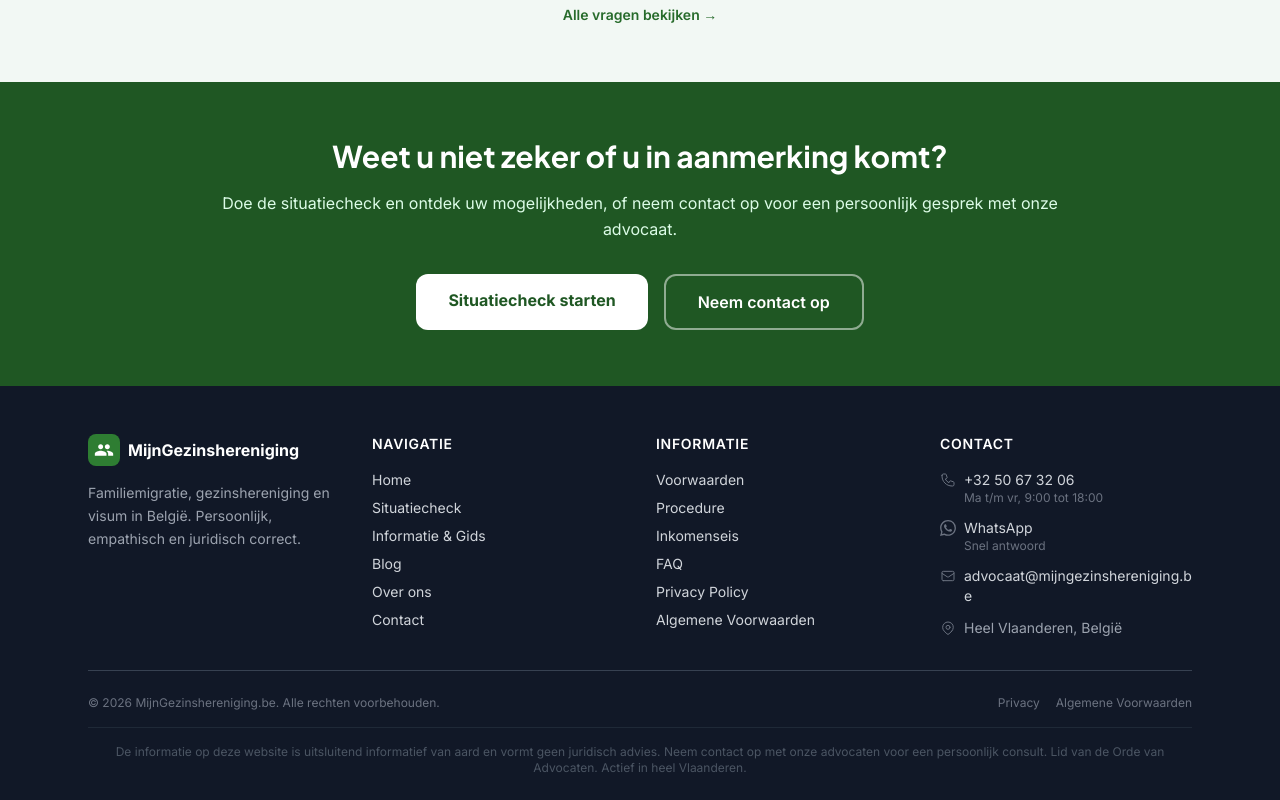
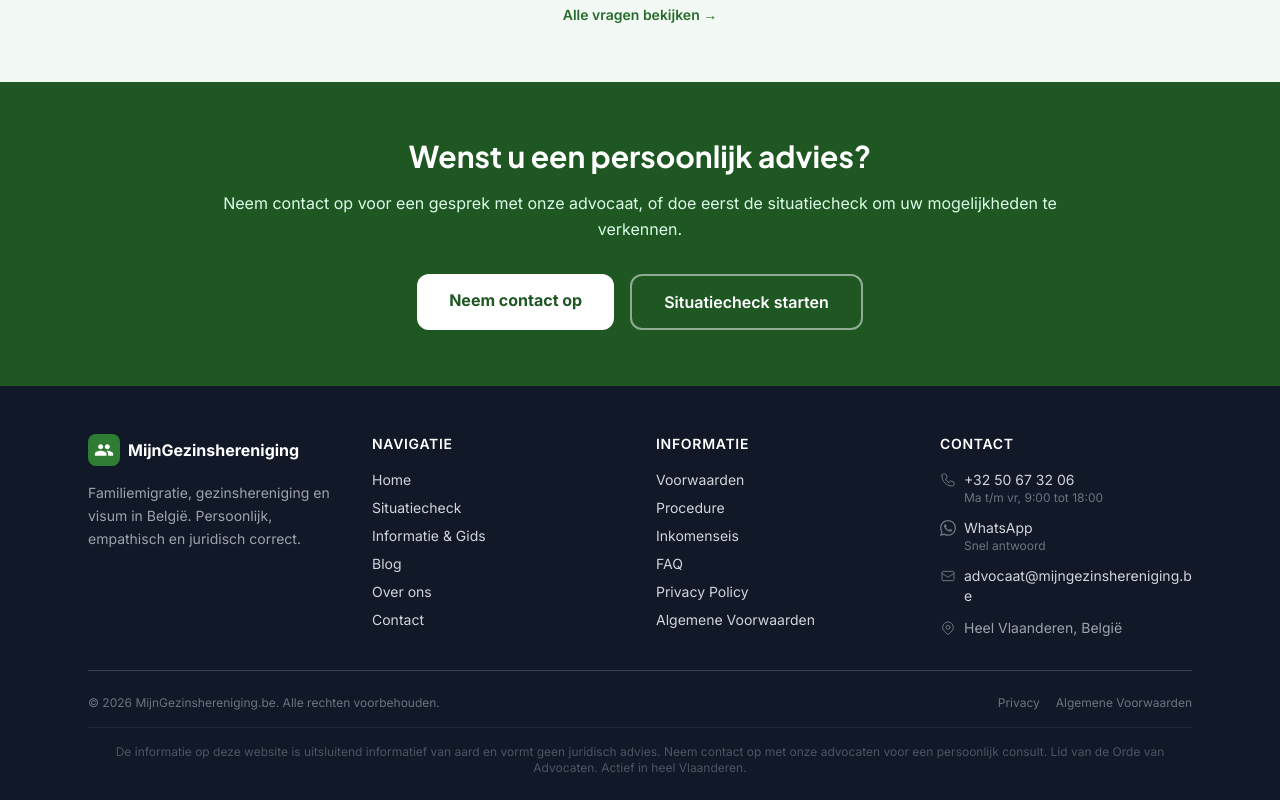
Before and after one commit to conscencia/mijngezinshereniging, a React (Vite) app: page / in a window 1280 px wide. Shown: the part 2717-3517 px from the top of the page. Built offline with nearby package versions, Linux system fonts and the light colour scheme.

Commit message:
CTA: contact links, situatiecheck rechts

```diff
--- a/src/pages/Home.jsx
+++ b/src/pages/Home.jsx
@@ -266,17 +266,17 @@ export default function Home() {
       <section className="py-14 bg-primary-700">
         <div className="max-w-4xl mx-auto px-4 sm:px-6 text-center">
           <h2 className="text-2xl sm:text-3xl font-bold text-white mb-4">
-            Weet u niet zeker of u in aanmerking komt?
+            Wenst u een persoonlijk advies?
           </h2>
           <p className="text-green-100 text-base mb-8 leading-relaxed">
-            Doe de situatiecheck en ontdek uw mogelijkheden, of neem contact op voor een persoonlijk gesprek met onze advocaat.
+            Neem contact op voor een gesprek met onze advocaat, of doe eerst de situatiecheck om uw mogelijkheden te verkennen.
           </p>
           <div className="flex flex-col sm:flex-row gap-4 justify-center">
-            <Link to="/tool" className="bg-white text-primary-700 hover:bg-gray-50 font-bold px-8 py-3.5 rounded-xl transition-colors">
+            <Link to="/contact" className="bg-white text-primary-700 hover:bg-gray-50 font-bold px-8 py-3.5 rounded-xl transition-colors">
+              Neem contact op
+            </Link>
+            <Link to="/tool" className="border-2 border-white/50 hover:border-white text-white font-semibold px-8 py-3.5 rounded-xl transition-colors">
               Situatiecheck starten
-            </Link>
-            <Link to="/contact" className="border-2 border-white/50 hover:border-white text-white font-semibold px-8 py-3.5 rounded-xl transition-colors">
-              Neem contact op
             </Link>
           </div>
         </div>
```
